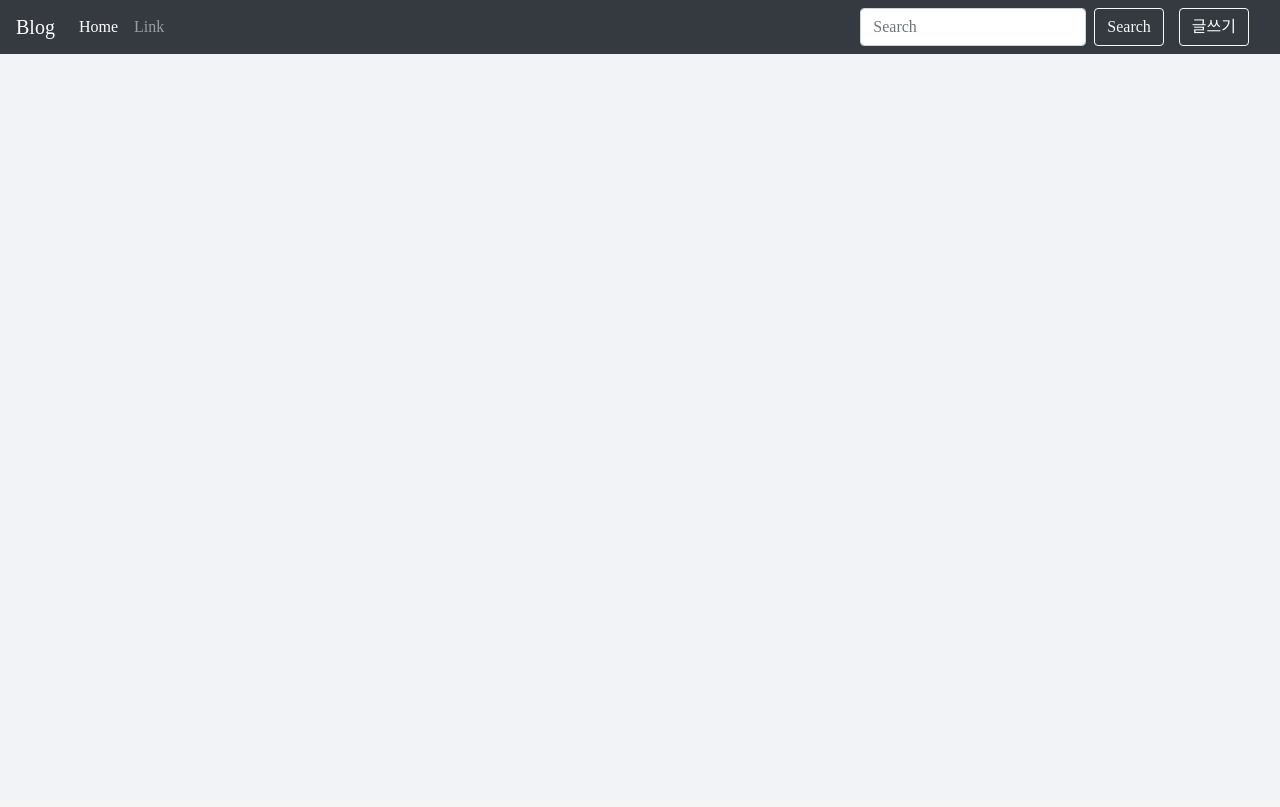
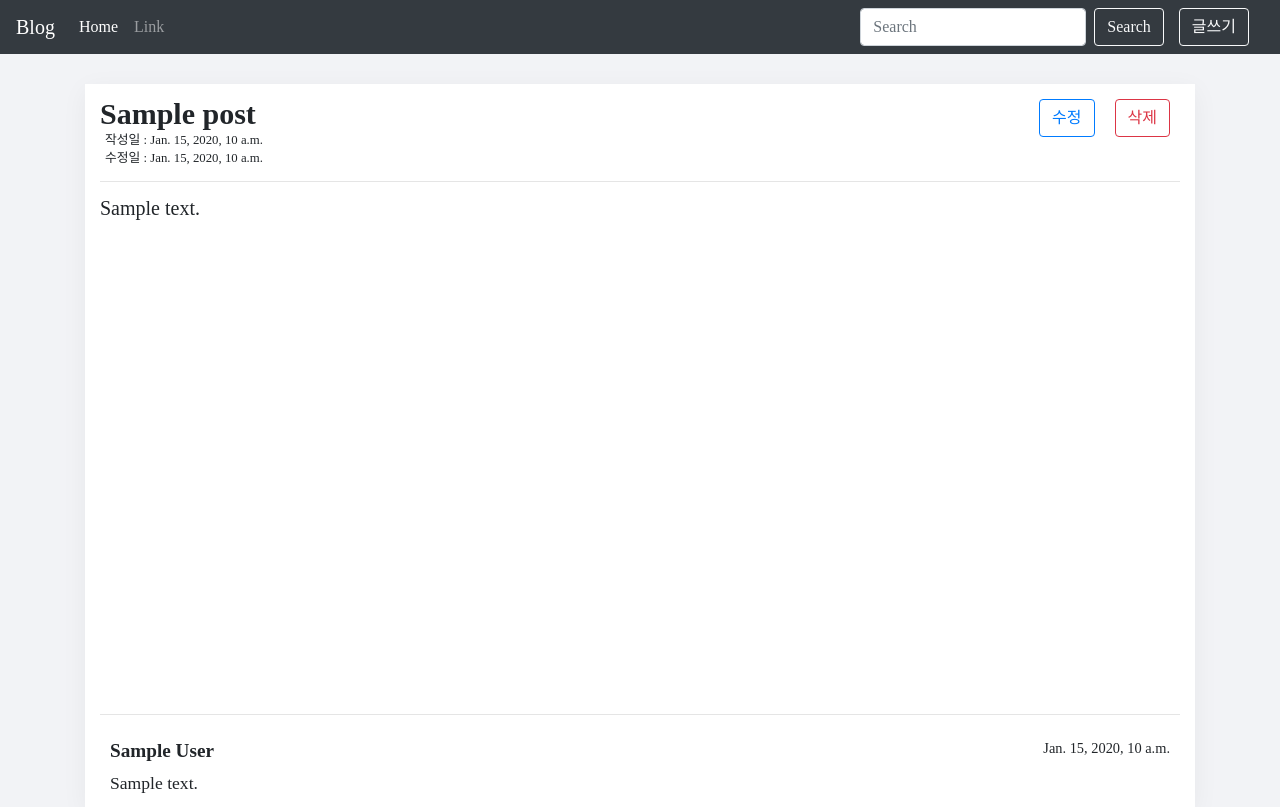
Before and after one commit to 8th-caulion/JongwonyounIntroduce, a Django app: template Project/mainApp/templates/detail.html in a window 1280 px wide. Before the commit the page ends 54 px from the top, so only its background shows below. Run offline with Django 3.2, Linux system fonts and the light colour scheme; the template is opened without the code that fills it: values that come from a table or form of the project are taken from there, others are empty; tables that the repository leaves empty hold one stand-in row (values such as "Sample post"); some libraries are stand-ins or nearby versions.

Commit message:
detail 페이지 추가, 댓글 작성 기능은 미구현

```diff
--- a/Project/Project/urls.py
+++ b/Project/Project/urls.py
@@ -21,5 +21,6 @@ import profileApp.views
 urlpatterns = [
     path('admin/', admin.site.urls),
     path('', mainApp.views.mainPage, name="main"),
+    path('post/<int:blog_id>', mainApp.views.detail, name="detail"),
     path('profile/', profileApp.views.profile, name="profile")
 ]
--- a/Project/mainApp/templates/detail.html
+++ b/Project/mainApp/templates/detail.html
@@ -4,25 +4,48 @@
 {% block head %}
 <link rel="stylesheet" href="{% static 'css/detail.css' %}" />
 {% endblock %}
-{% block contents %}
+{% block content %}
 <div class="detailContainer">
     <div class="detailHeader">
-        <a href="{% url 'delete' details.id %}">
+        <a>
             <button type="button" class="btn btn-outline-danger detailDelete">삭제</button>
         </a>
-        <a href="{% url 'edit' details.id %}">
+        <a>
             <button type="button" class="btn btn-outline-primary detailEdit">수정</button>
         </a>
         <div class="title">
-            {{details.title}}
+            {{detail.title}}
         </div>
         <div class="date">
-            {{details.pub_date}}
+            작성일 : {{detail.pub_date}}
+        </div>
+        <div class="date">
+            수정일 : {{detail.modified_date}}
         </div>
     </div>
     <hr />
     <div class="detailBody">
-        {{details.text}}
+        <div class="detailContent">
+            {{detail.text}}
+        </div>
+        <div class="detailCommentContainer">
+            {% for comment in detail.comments.all %}
+            <hr />
+            <div class="detailComment">
+                <div class="detailCommentHeader">
+                    <div class="commentAuthor">
+                        {{comment.author}}
+                    </div>
+                    <div class="commentPubDate">
+                        {{comment.pub_date}}
+                    </div>
+                </div>
+                <div class="commentContent">
+                    {{comment.text}}
+                </div>
+            </div>
+            {% endfor %}
+        </div>
     </div>
 </div>
 {% endblock %}
--- a/Project/mainApp/templates/main.html
+++ b/Project/mainApp/templates/main.html
@@ -7,7 +7,7 @@
 {% block content %}
 <div class="cardContainer">
     {% for post in posts.all %}
-    <a>
+    <a href="{% url 'detail' post.id %}">
         <div class="myCard">
             <div class="myCardHeader">{{post.title}}</div>
 
--- a/Project/mainApp/views.py
+++ b/Project/mainApp/views.py
@@ -1,4 +1,4 @@
-from django.shortcuts import render
+from django.shortcuts import render, get_object_or_404, redirect
 from .models import Post
 # Create your views here.
 
@@ -8,3 +8,7 @@ def main(request) :
 def mainPage(request):
     posts = Post.objects.order_by('-pub_date')
     return render(request, 'main.html', {'posts' : posts})
+
+def detail(request, blog_id):
+    post = get_object_or_404(Post, pk = blog_id)
+    return render(request, 'detail.html', {'detail' : post})
--- a/Project/static/css/detail.css
+++ b/Project/static/css/detail.css
@@ -1,5 +1,5 @@
 .detailContainer {
-    width: 1500px;
+    width: auto;
     margin: 0 auto;
     background-color: white;
     min-height: 500px;
@@ -14,18 +14,55 @@
 .detailEdit {
     float: right;
     margin: 10px 10px;
+    margin-top: 0;
 }
 
 .title {
     font-weight: 600;
+    font-size: 30px;
 }
 
 .date {
     font-weight: 100;
     font-size: 0.8rem;
-    margin-left: 10px;
+    margin-left: 5px;
+    padding-top: 5px;
 }
 
 .detailBody {
     margin-top: 3px;
+    font-size: 20px;
 }
+
+.detailContent {
+    min-height: 500px;
+}
+
+.detailComment {}
+
+.detailComment {
+    min-height: 50px;
+    /* margin: 10px 0; */
+    padding: 10px;
+    padding-bottom: 0;
+}
+
+.detailCommentHeader {
+    display: flex;
+}
+
+.commentAuthor {
+    flex: 1 0;
+    font-weight: bold;
+    font-size: 1.2rem;
+}
+
+.commentPubDate {
+    font-weight: 100;
+    font-size: 0.9rem;
+}
+
+.commentContent {
+    margin-top: 15px;
+    font-size: 1.1rem;
+}
```
